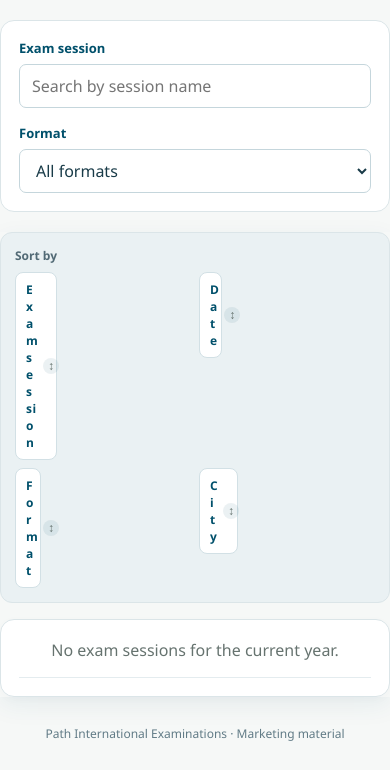
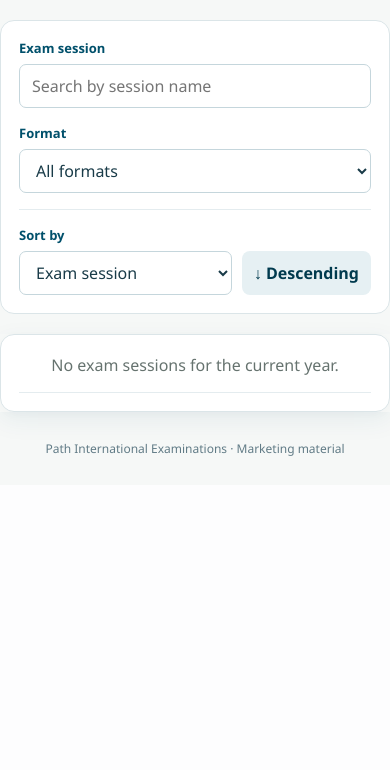
Before and after one commit to pablodemarchi-star/pathportal, a Flask app: template app/templates/marketing_material/index.html in a window 390 px wide. Shown: the part 447-1217 px from the top of the page. After the commit the page ends 903 px from the top, so only its background shows below. Run offline with Flask 3, Linux system fonts and the light colour scheme; the template is opened without the code that fills it, so the values that code supplies are empty.

Commit message:
Simplify mobile marketing material sorting controls

```diff
--- a/app/static/css/marketing_material.css
+++ b/app/static/css/marketing_material.css
@@ -32,6 +32,7 @@
 @media (max-width: 600px) { .marketing-filters label { width: 100%; } }
 
 .marketing-mobile-label { display: none; }
+.marketing-mobile-sort { display: none; }
 
 /* Use the same rows and controls as desktop, laid out as cards on phones. */
 @media (max-width: 760px) {
@@ -50,13 +51,10 @@
   .marketing-share-panel form { margin-top: 16px; }
   .marketing-table-wrap { border: 0; border-radius: 0; background: transparent; overflow: visible; }
   .marketing-table { display: block; min-width: 0; width: 100%; }
-  .marketing-table thead { display: block; padding: 14px; margin-bottom: 16px; border: 1px solid #dbe5e8; border-radius: 12px; background: #eaf1f3; }
-  .marketing-table thead::before { content: 'Sort by'; display: block; margin-bottom: 8px; color: #526a75; font-size: 12px; font-weight: 600; }
-  .marketing-table thead tr { display: grid; grid-template-columns: repeat(2, minmax(0, 1fr)); gap: 8px; }
-  .marketing-table thead th { position: static; width: auto; padding: 0; border: 0; background: transparent; }
-  .marketing-table thead th:nth-child(n+5) { display: none; }
-  .marketing-table .table-sort { display: flex; justify-content: space-between; min-height: 44px; padding: 8px 10px; border: 1px solid #d2e0e5; border-radius: 8px; background: white; }
-  .marketing-table .table-sort span { flex-shrink: 0; }
+  .marketing-table thead { display: none; }
+  .marketing-mobile-sort { display: grid; grid-template-columns: minmax(0, 1fr) auto; align-items: end; gap: 10px; width: 100%; padding-top: 16px; border-top: 1px solid #e4ecef; }
+  .marketing-mobile-sort label { width: auto; }
+  .marketing-mobile-sort button { min-height: 44px; padding: 9px 12px; white-space: nowrap; }
   .marketing-table tbody { display: grid; gap: 16px; }
   .marketing-table tbody tr { display: grid; grid-template-columns: repeat(2, minmax(0, 1fr)); gap: 16px; padding: 18px; border: 1px solid #dbe5e8; border-radius: 14px; background: white; box-shadow: 0 2px 8px #00344806; }
   .marketing-table tbody td { display: block; min-width: 0; padding: 0; border: 0; }
--- a/app/static/js/marketing_material.js
+++ b/app/static/js/marketing_material.js
@@ -27,6 +27,15 @@
     search.addEventListener('compositionstart', () => { composing = true; clearTimeout(timer); });
     search.addEventListener('compositionend', () => { composing = false; schedule(); });
     format.addEventListener('change', apply);
+    filters.querySelector('[data-marketing-sort]').addEventListener('change', event => {
+      filters.querySelector('[name="sort"]').value = event.target.value;
+      apply();
+    });
+    filters.querySelector('[data-marketing-sort-direction]').addEventListener('click', () => {
+      const direction = filters.querySelector('[name="dir"]');
+      direction.value = direction.value === 'asc' ? 'desc' : 'asc';
+      apply();
+    });
     filters.addEventListener('submit', () => clearTimeout(timer));
     try {
       const saved = sessionStorage.getItem(focusKey);
--- a/app/templates/marketing_material/index.html
+++ b/app/templates/marketing_material/index.html
@@ -42,6 +42,14 @@
       {% for format in format_options %}<option value="{{ format }}"{% if selected_format == format %} selected{% endif %}>{{ format }}</option>{% endfor %}
     </select>
   </label>
+  <div class="marketing-mobile-sort">
+    <label for="marketing-sort-column">Sort by
+      <select id="marketing-sort-column" data-marketing-sort>
+        {% for key, label in [('exam_session', 'Exam session'), ('date', 'Date'), ('format', 'Format'), ('city', 'City')] %}<option value="{{ key }}"{% if sort_column == key %} selected{% endif %}>{{ label }}</option>{% endfor %}
+      </select>
+    </label>
+    <button type="button" class="secondary-button" data-marketing-sort-direction aria-label="{{ 'Switch to descending order' if sort_direction == 'asc' else 'Switch to ascending order' }}">{{ '↑ Ascending' if sort_direction == 'asc' else '↓ Descending' }}</button>
+  </div>
   {% if search or selected_format %}<a class="secondary-button" href="{{ request.path }}">Clear filters</a>{% endif %}
 </form>
 {% if not public and can_edit %}<form class="marketing-editor-context" method="post" onsubmit="return false;"><input type="hidden" name="csrf_token" value="{{ csrf_token }}">{% endif %}
```
